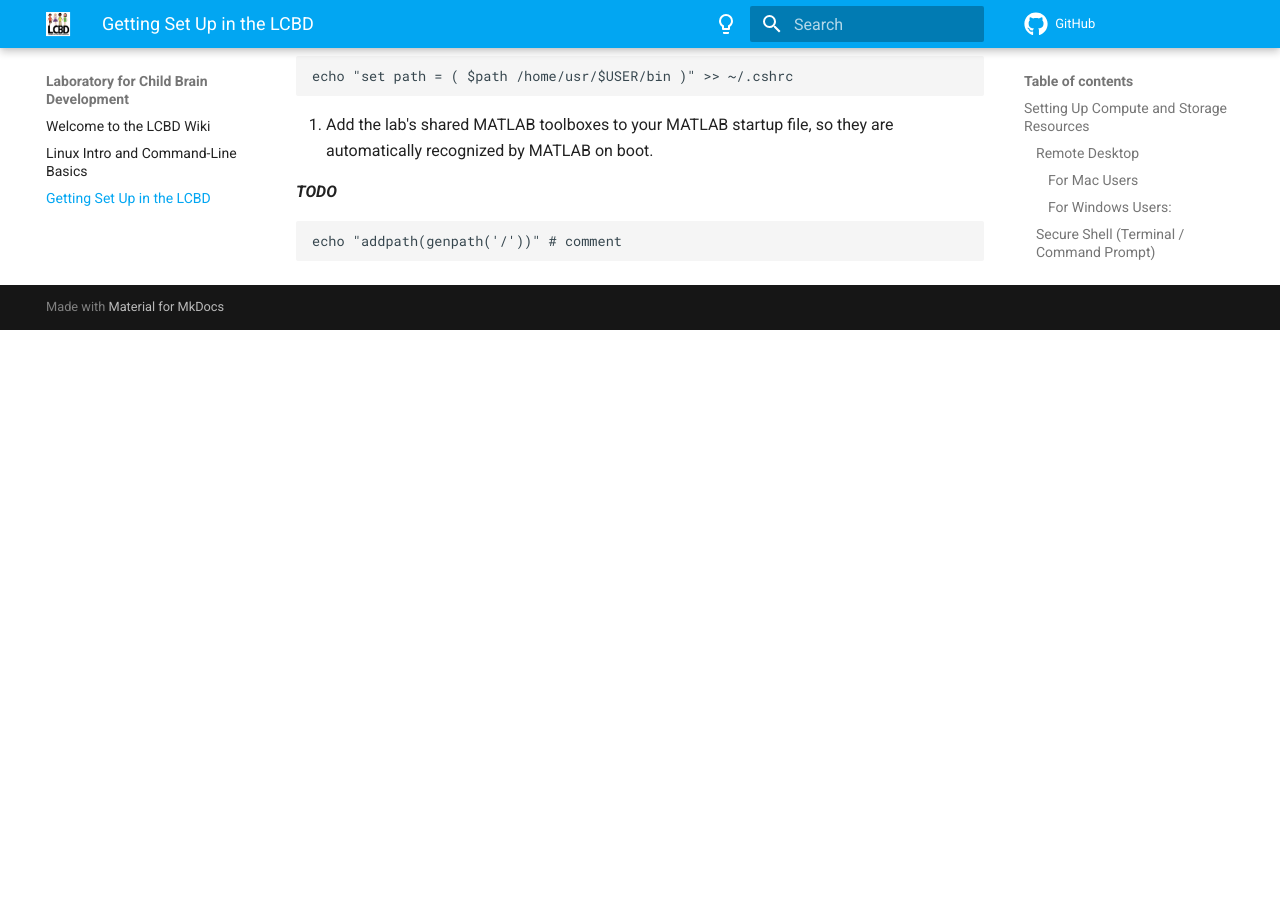
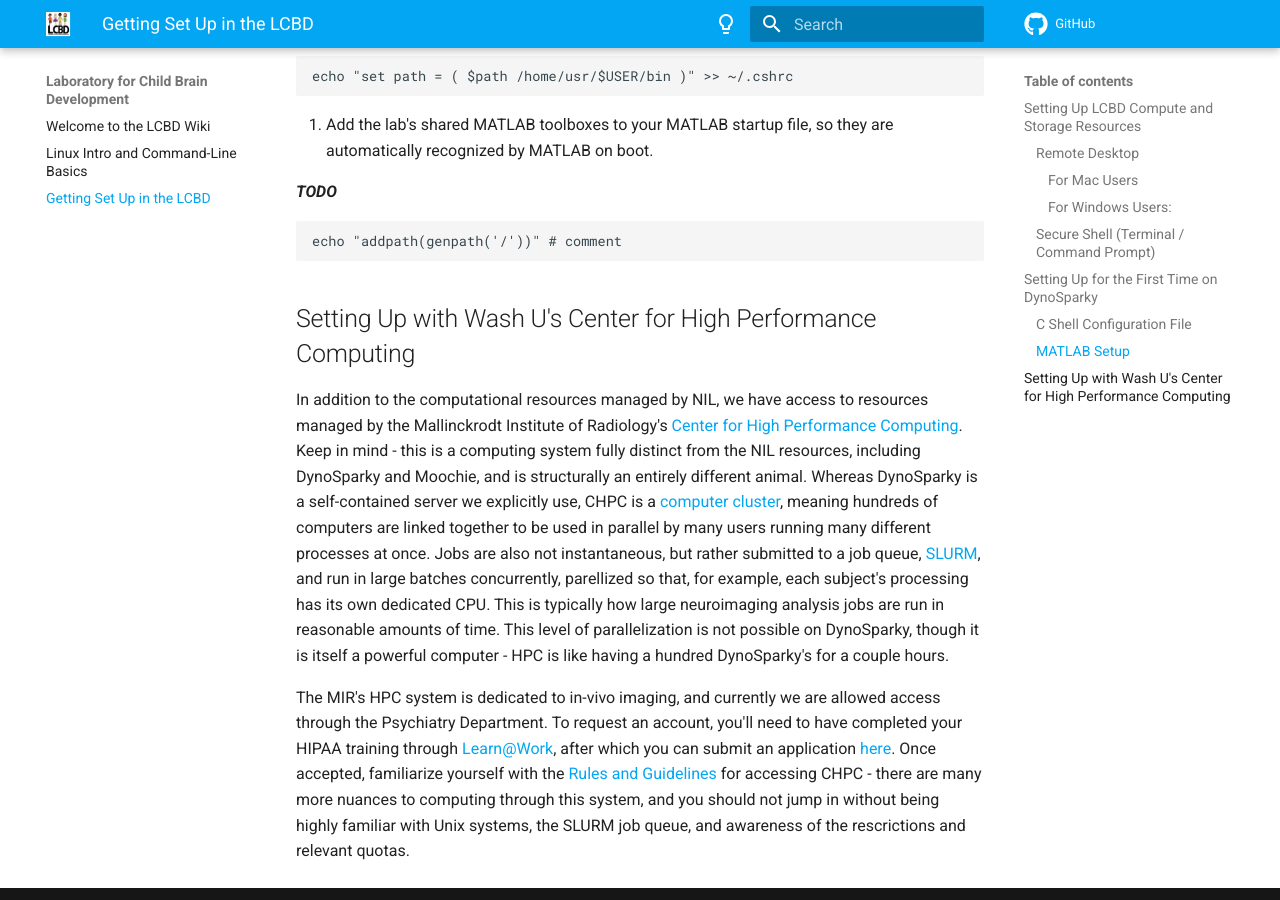
Before and after one commit to ChildBrainLab/ChildBrainLab.github.io, an MkDocs documentation site: the page built from docs/setting_up.md, in a window 1280 px wide and 900 px high, scrolled down 7121 px. Built offline with MkDocs 1.6.1 and Material for MkDocs 9.7.7, drawn with Linux system fonts in a browser that asks for light colours; comment, search, counter and statistics services are not loaded; before the commit the page ends 7451 px from its top, so only the background shows below that; some of the changed text lies outside the part shown.

Commit message:
add about CHPC

````diff
--- a/docs/setting_up.md
+++ b/docs/setting_up.md
@@ -1,6 +1,6 @@
 # Getting Set Up in the LCBD
 
-## Setting Up Compute and Storage Resources
+## Setting Up LCBD Compute and Storage Resources
 The lab uses two integrated servers, DynoSparky for processing and Moochie for storage. The server can only be accessed via the WUSTL network, so you must use the [Medical School VPN](https://cpb-us-w2.wpmucdn.com/sites.wustl.edu/dist/5/1185/files/2018/04/vpn-Windows-MED-new.pdf) to access DynoSparky from off campus.
 
 Moochie is mapped to `/data/perlman/moochie` on DynoSparky.
@@ -120,3 +120,8 @@
 ```
 echo "addpath(genpath('/'))" # comment
 ```
+
+## Setting Up with Wash U's Center for High Performance Computing
+In addition to the computational resources managed by NIL, we have access to resources managed by the Mallinckrodt Institute of Radiology's [Center for High Performance Computing](https://www.mir.wustl.edu/research/core-resources/center-for-high-performance-computing/). Keep in mind - this is a computing system fully distinct from the NIL resources, including DynoSparky and Moochie, and is structurally an entirely different animal. Whereas DynoSparky is a self-contained server we explicitly use, CHPC is a [computer cluster](https://en.wikipedia.org/wiki/Computer_cluster), meaning hundreds of computers are linked together to be used in parallel by many users running many different processes at once. Jobs are also not instantaneous, but rather submitted to a job queue, [SLURM](https://slurm.schedmd.com/documentation.html), and run in large batches concurrently, parellized so that, for example, each subject's processing has its own dedicated CPU. This is typically how large neuroimaging analysis jobs are  run in reasonable amounts of time. This level of parallelization is not possible on DynoSparky, though it is itself a powerful computer - HPC is like having a hundred DynoSparky's for a couple hours.
+
+The MIR's HPC system is dedicated to in-vivo imaging, and currently we are allowed access through the Psychiatry Department. To request an account, you'll need to have completed your HIPAA training through [Learn@Work](http://www.learnatwork.wustl.edu/), after which you can submit an application [here](https://sites.wustl.edu/chpc/for-users/account-request/). Once accepted, familiarize yourself with the [Rules and Guidelines](https://sites.wustl.edu/chpc/for-users/rules-and-guidelines/) for accessing CHPC - there are many more nuances to computing through this system, and you should not jump in without being highly familiar with Unix systems, the SLURM job queue, and awareness of the rescrictions and relevant quotas.
````
Also changed, not shown: other parts of docs/setting_up.md (+1 -1 lines).
